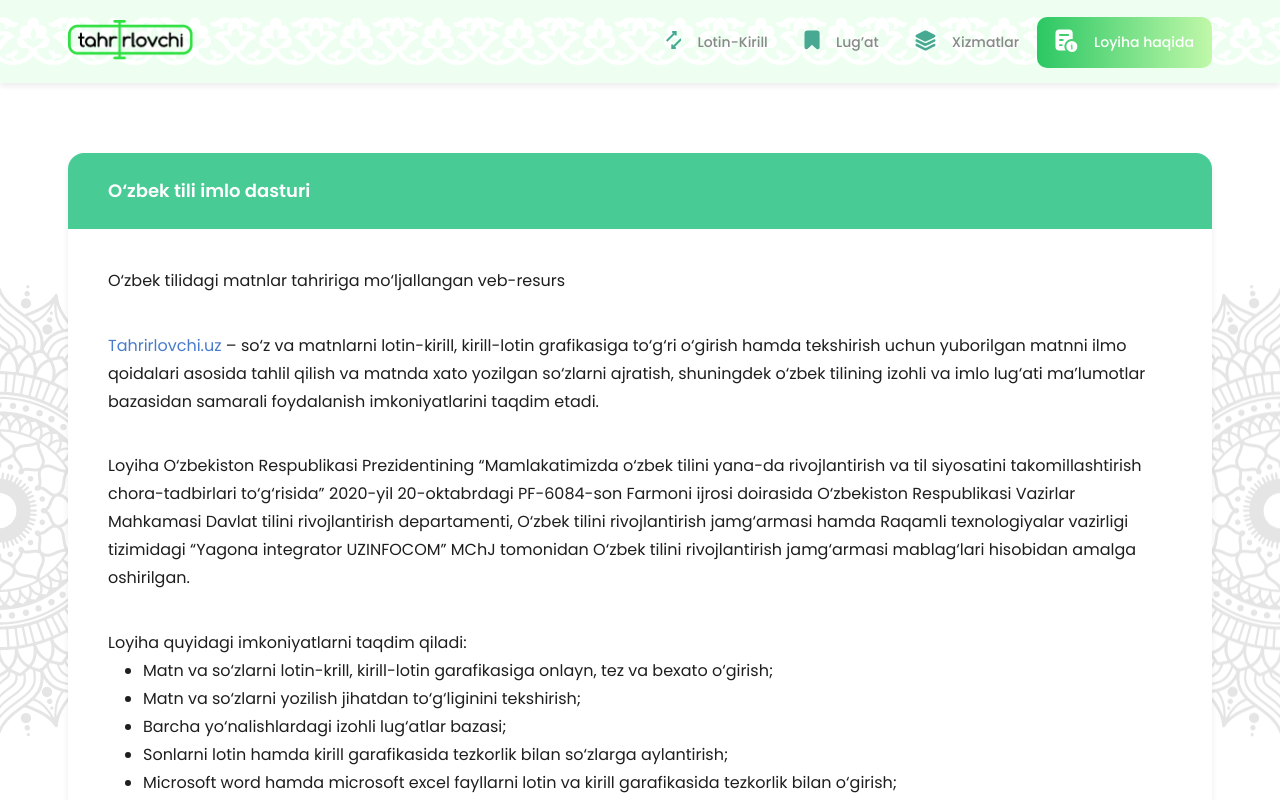
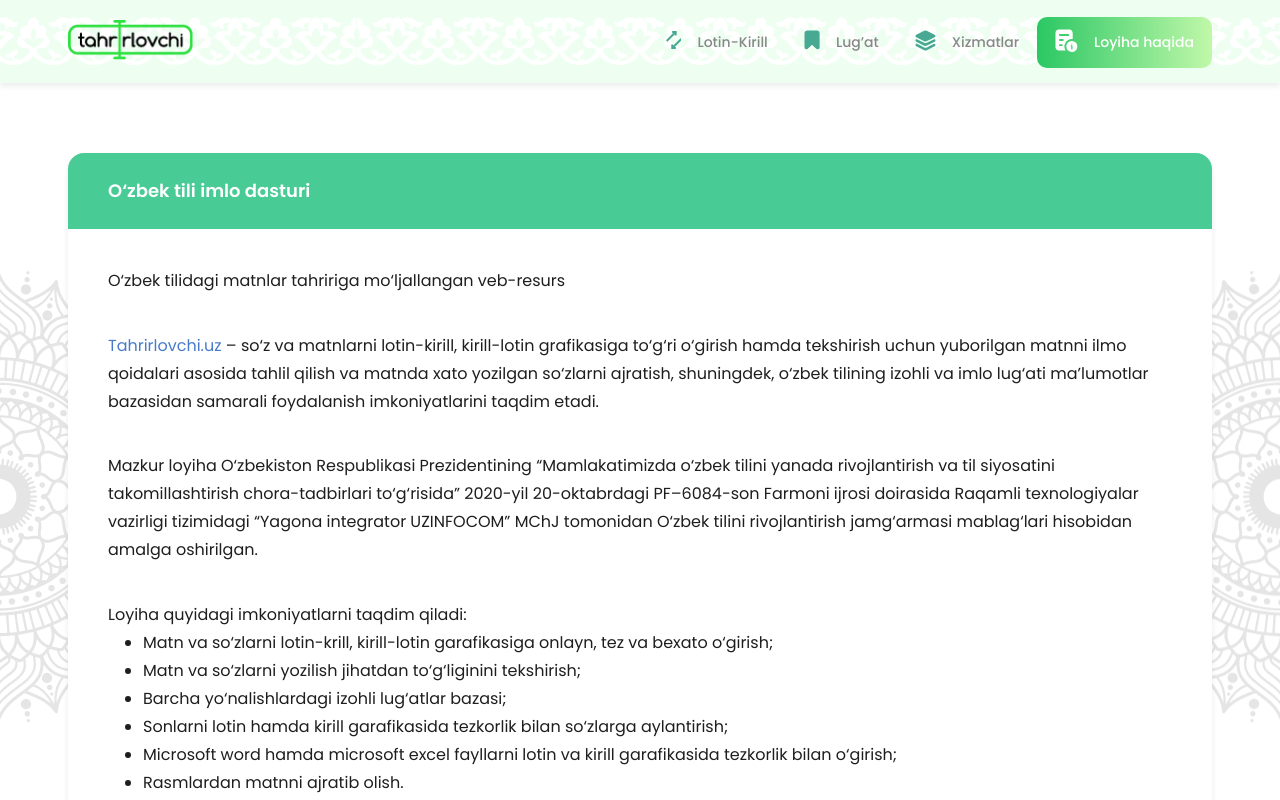
Before and after one commit to NurmuhammadovHojiakbar/tahrirlovchi, a React (Vite) app: page /loyiha-haqida in a window 1280 px wide. Shown: the top 800 px of the page. Built offline with nearby package versions, Linux system fonts and the light colour scheme.

Commit message:
back to old one

```diff
--- a/src/components/about-app/index.jsx
+++ b/src/components/about-app/index.jsx
@@ -21,18 +21,16 @@ const AboutApp = () => {
             – so‘z va matnlarni lotin-kirill, kirill-lotin grafikasiga to‘g‘ri
             o‘girish hamda tekshirish uchun yuborilgan matnni ilmo qoidalari
             asosida tahlil qilish va matnda xato yozilgan so‘zlarni ajratish,
-            shuningdek o‘zbek tilining izohli va imlo lug‘ati maʼlumotlar
+            shuningdek, o‘zbek tilining izohli va imlo lug‘ati maʼlumotlar
             bazasidan samarali foydalanish imkoniyatlarini taqdim etadi.{" "}
           </p>
           <br />
           <br />
           <p className="about-app__text">
-            Loyiha O‘zbekiston Respublikasi Prezidentining “Mamlakatimizda
-            o‘zbek tilini yana-da rivojlantirish va til siyosatini
-            takomillashtirish chora-tadbirlari to‘g‘risida” 2020-yil
-            20-oktabrdagi PF-6084-son Farmoni ijrosi doirasida O‘zbekiston
-            Respublikasi Vazirlar Mahkamasi Davlat tilini rivojlantirish
-            departamenti, O‘zbek tilini rivojlantirish jamg‘armasi hamda Raqamli
+            Mazkur loyiha O‘zbekiston Respublikasi Prezidentining
+            “Mamlakatimizda o‘zbek tilini yanada rivojlantirish va til
+            siyosatini takomillashtirish chora-tadbirlari to‘g‘risida” 2020-yil
+            20-oktabrdagi PF–6084-son Farmoni ijrosi doirasida Raqamli
             texnologiyalar vazirligi tizimidagi “Yagona integrator UZINFOCOM”
             MChJ tomonidan O‘zbek tilini rivojlantirish jamg‘armasi mablag‘lari
             hisobidan amalga oshirilgan.
```
